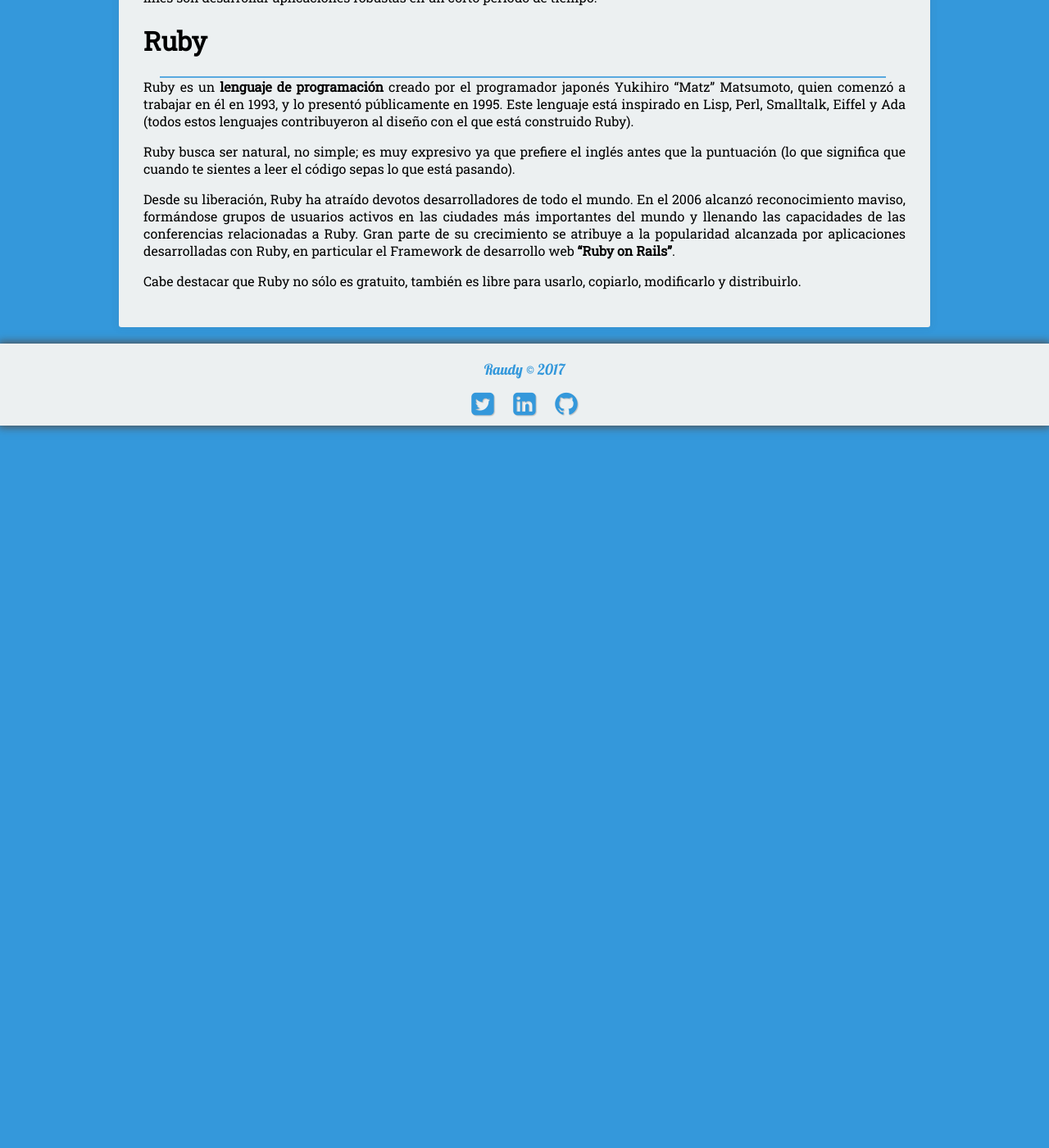
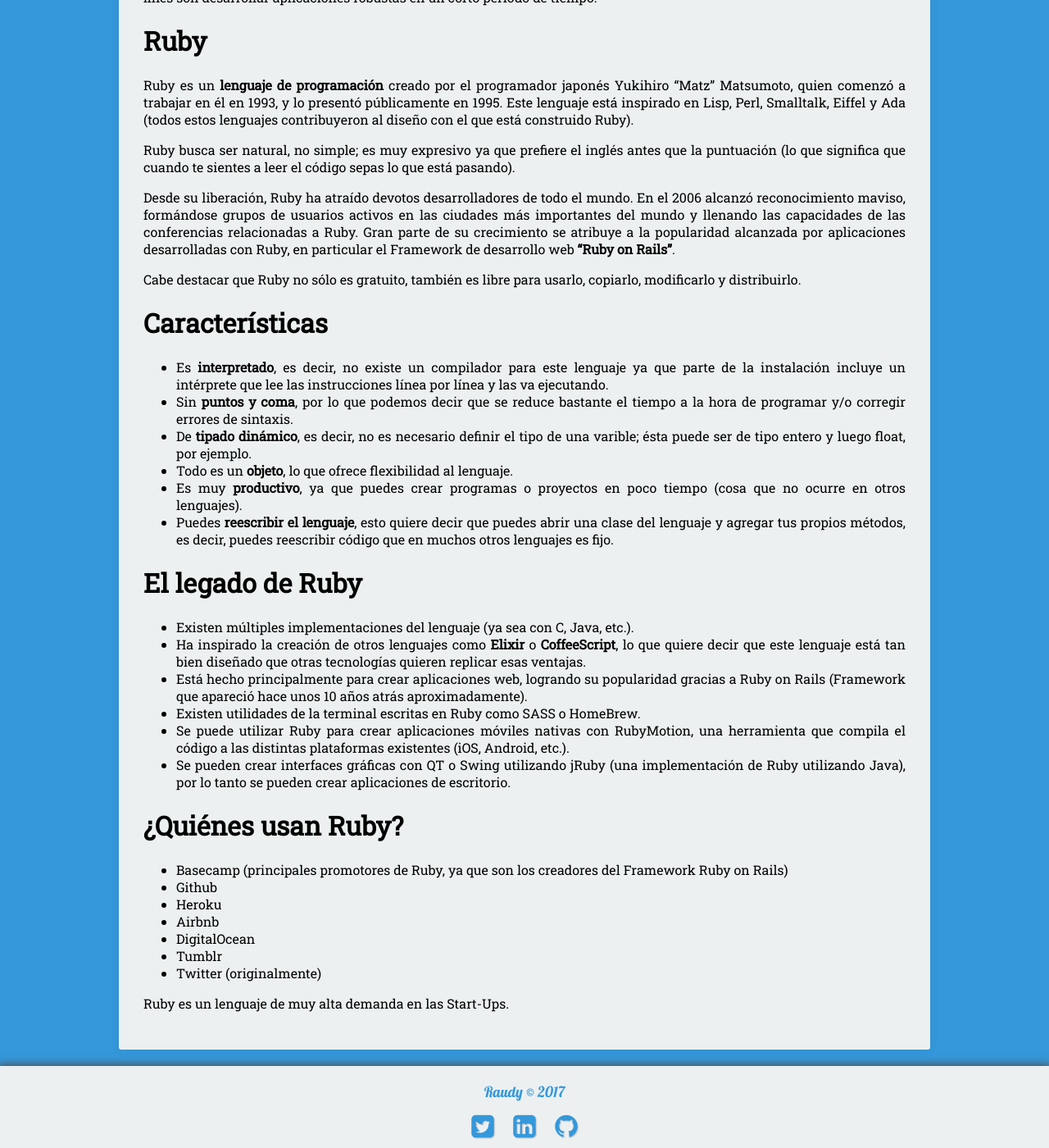
Before and after one commit to nisoto/Blog-anterior-2.0, a Jekyll site: the page built from _posts/2017-10-05-introduccion-ruby.md, in a window 1280 px wide and 1400 px high, scrolled down 262 px. Shown: the whole window at 82% size. Built offline with Jekyll 4.4.1, drawn with Linux system fonts in a browser that asks for light colours; nearby versions of some CDN libraries; before the commit the page ends 900 px from its top, so only the background shows below that.

Commit message:
Update 2017-10-05-introduccion-ruby.md

```diff
--- a/_posts/2017-10-05-introduccion-ruby.md
+++ b/_posts/2017-10-05-introduccion-ruby.md
@@ -9,7 +9,6 @@ tags: [ruby]
 En este primer capítulo del curso verás un poco de historia acerca de este lenguaje de programación bastante **flexible** y totalmente **orientado a objetos**. Verás sus características, qué empresas y/o compañias lo utilizan y por qué es tan util si tus fines son desarrollar aplicaciones robustas en un corto periodo de tiempo.
 
 # Ruby
-------
 
 Ruby es un **lenguaje de programación** creado por el programador japonés Yukihiro "Matz" Matsumoto, quien comenzó a trabajar en él en 1993, y lo presentó públicamente en 1995. Este lenguaje está inspirado en Lisp, Perl, Smalltalk, Eiffel y Ada (todos estos lenguajes contribuyeron al diseño con el que está construido Ruby).
 
@@ -18,3 +17,33 @@ Ruby busca ser natural, no simple; es muy expresivo ya que prefiere el inglés a
 Desde su liberación, Ruby ha atraído devotos desarrolladores de todo el mundo. En el 2006 alcanzó reconocimiento maviso, formándose grupos de usuarios activos en las ciudades más importantes del mundo y llenando las capacidades de las conferencias relacionadas a Ruby. Gran parte de su crecimiento se atribuye a la popularidad alcanzada por aplicaciones desarrolladas con Ruby, en particular el Framework de desarrollo web **"Ruby on Rails"**.
 
 Cabe destacar que Ruby no sólo es gratuito, también es libre para usarlo, copiarlo, modificarlo y distribuirlo.
+
+# Características
+
+* Es **interpretado**, es decir, no existe un compilador para este lenguaje ya que parte de la instalación incluye un intérprete que lee las instrucciones línea por línea y las va ejecutando.
+* Sin **puntos y coma**, por lo que podemos decir que se reduce bastante el tiempo a la hora de programar y/o corregir errores de sintaxis.
+* De **tipado dinámico**, es decir, no es necesario definir el tipo de una varible; ésta puede ser de tipo entero y luego float, por ejemplo.
+* Todo es un **objeto**, lo que ofrece flexibilidad al lenguaje.
+* Es muy **productivo**, ya que puedes crear programas o proyectos en poco tiempo (cosa que no ocurre en otros lenguajes).
+* Puedes **reescribir el lenguaje**, esto quiere decir que puedes abrir una clase del lenguaje y agregar tus propios métodos, es decir, puedes reescribir código que en muchos otros lenguajes es fijo.
+
+# El legado de Ruby
+
+* Existen múltiples implementaciones del lenguaje (ya sea con C, Java, etc.).
+* Ha inspirado la creación de otros lenguajes como **Elixir** o **CoffeeScript**, lo que quiere decir que este lenguaje está tan bien diseñado que otras tecnologías quieren replicar esas ventajas.
+* Está hecho principalmente para crear aplicaciones web, logrando su popularidad gracias a Ruby on Rails (Framework que apareció hace unos 10 años atrás aproximadamente).
+* Existen utilidades de la terminal escritas en Ruby como SASS o HomeBrew.
+* Se puede utilizar Ruby para crear aplicaciones móviles nativas con RubyMotion, una herramienta que compila el código a las distintas plataformas existentes (iOS, Android, etc.).
+* Se pueden crear interfaces gráficas con QT o Swing utilizando jRuby (una implementación de Ruby utilizando Java), por lo tanto se pueden crear aplicaciones de escritorio.
+
+# ¿Quiénes usan Ruby?
+
+* Basecamp (principales promotores de Ruby, ya que son los creadores del Framework Ruby on Rails)
+* Github
+* Heroku
+* Airbnb
+* DigitalOcean
+* Tumblr
+* Twitter (originalmente)
+
+Ruby es un lenguaje de muy alta demanda en las Start-Ups.
```
